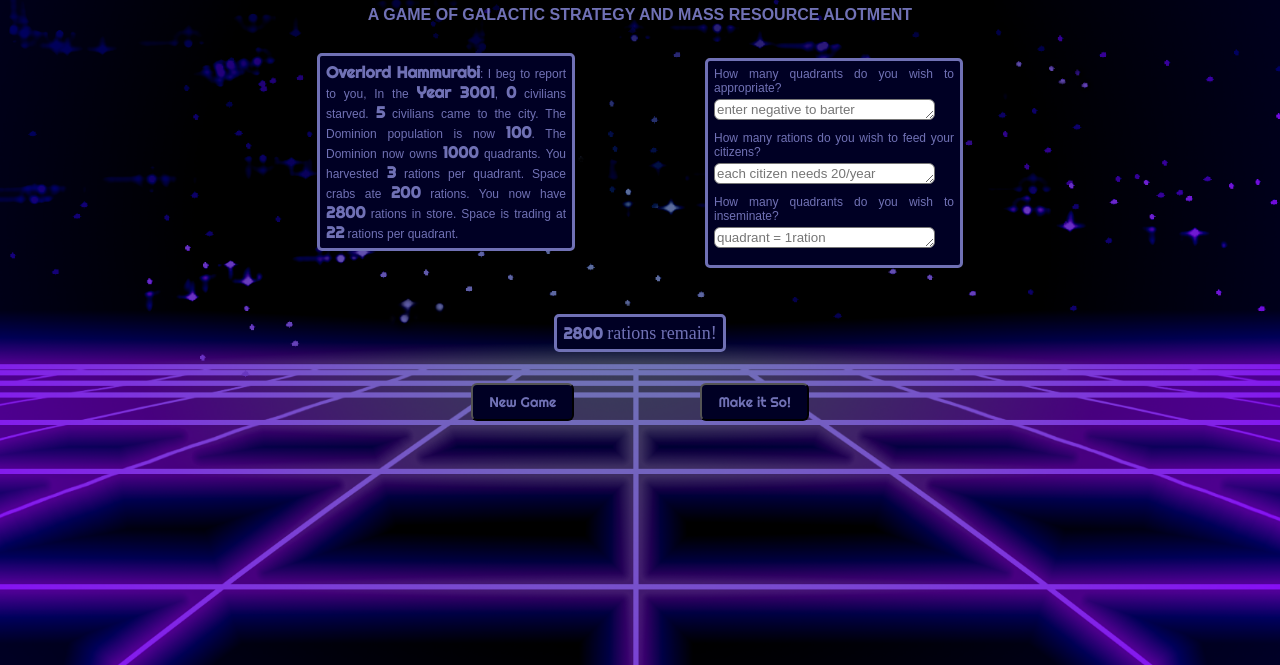
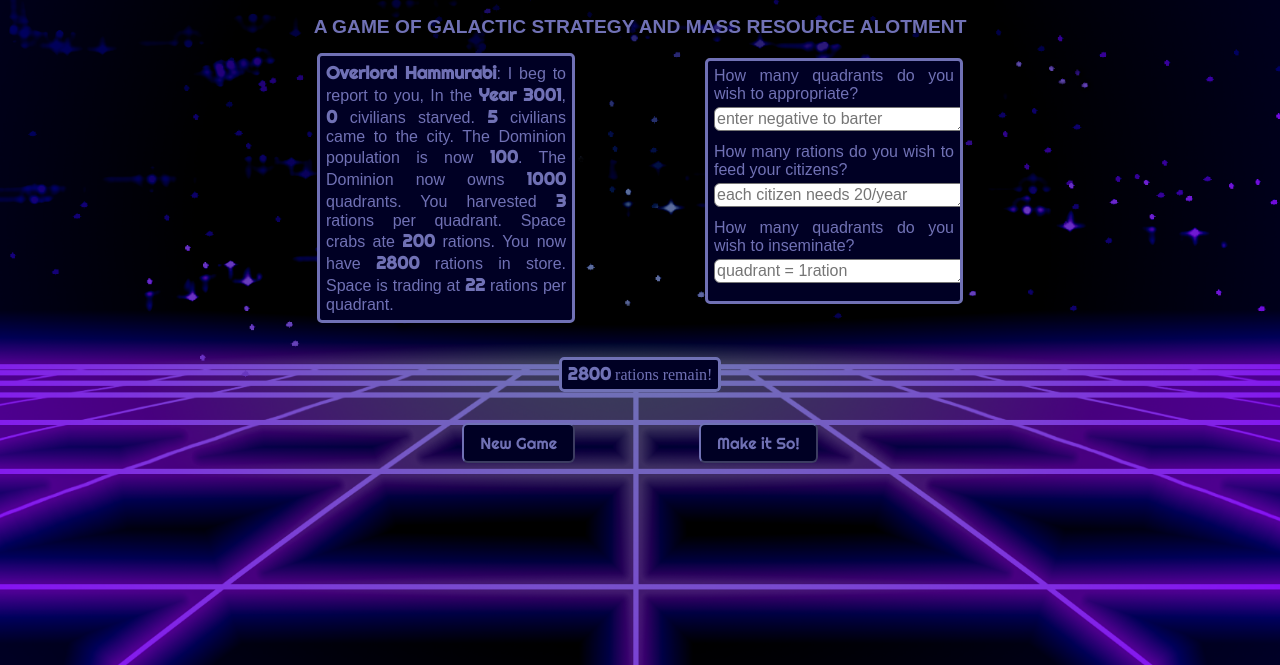
Before and after one commit to Durban-Designer/Hammurabi-Game, a website: page views/index.html in a window 1280 px wide. Shown: the part 135-800 px from the top of the page. Drawn offline with nearby package versions, Linux system fonts and the light colour scheme; a web font is replaced by a local one.

Commit message:
Worked on Mobile Support
Switched all fonts to em.
prevented user scaling.

```diff
--- a/views/css/css.less
+++ b/views/css/css.less
@@ -10,15 +10,15 @@
 .wrapper {
   display: grid;
   grid-template-columns: 15% 2fr 2fr 15%;
-  grid-template-rows: 150px 260px 50px 200px;
+  grid-template-rows: 150px 300px 50px 200px;
   grid-gap: 10px;
   color: #444;
+  font-size: 1em;
 }
 
 .box {
   border-radius: 5px;
   padding: 20px;
-  font-size: 150%;
 }
 //title
 .a {
@@ -95,7 +95,7 @@ h1 {
   text-align: center;
   color:@primary-color;
   font-family: @bold-font;
-  font-size: 44px;
+  font-size: 3em;
 }
 
 h4 {
@@ -104,7 +104,7 @@ h4 {
   text-align: center;
   color:@primary-color;
   font-family:@light-font;
-  font-size: 16px;
+  font-size: 1.2em;
 }
 
 .info {
@@ -115,7 +115,7 @@ h4 {
   width: 240px;
   color: @primary-color;
   font-family:@light-font;
-  font-size: 12px;
+  font-size: 1em;
   text-align: justify;
   float: right;
   margin-right: 40px;
@@ -130,7 +130,7 @@ h4 {
 strong {
   color:@primary-color;
   font-family: @bold-font;
-  font-size: 16px;
+  font-size: 1.1em;
 }
 
 .plague {
@@ -140,7 +140,7 @@ strong {
 .count {
   margin-top: 20px;
   color:@primary-color;
-  font-size: 18px;
+  font-size: 1em;
   text-align: center;
 }
 
@@ -164,7 +164,7 @@ strong {
   margin-left: 40px;
   color:@primary-color;
   font-family:@light-font;
-  font-size: 12px;
+  font-size: 1em;
   border-radius: 5px;
   border-style: solid;
   border-color: @primary-color;
@@ -173,7 +173,8 @@ strong {
   background-color: @background-color;
 }
 
-textarea {
+textarea  {
+  font-size: 1em;
   margin-top: 4px;
   margin-bottom: 8px;
   font-family:@light-font;
@@ -195,7 +196,8 @@ button{
     border-radius: 6px;
     color: @primary-color;
     font-family: @bold-font;
-    font-size: 14px;
+    border-color: @primary-color;
+    font-size: 1em;
     background-color: @background-color;
     padding: 8px 16px;
     text-decoration: none;
@@ -231,7 +233,7 @@ button:hover {
   text-align: center;
   color: @primary-color;
   font-family: @bold-font;
-  font-size: 24px;
+  font-size: 1.2em;
   border-radius: 5px;
   border-style: solid;
   border-color: @primary-color;
--- a/views/index.html
+++ b/views/index.html
@@ -2,6 +2,7 @@
 <html>
   <head>
     <meta charset="utf-8">
+    <meta name="viewport" content="width=device-width, user-scalable=no, initial-scale=1.0, maximum-scale=1.0"/>
     <title>Hammurabi Game Home</title>
     <link rel="stylesheet/less" type="text/css" href="css/css.less">
     <link href="https://fonts.googleapis.com/css?family=Aldrich|Righteous" rel="stylesheet">
--- a/views/javascript/game.js
+++ b/views/javascript/game.js
@@ -56,10 +56,14 @@ function gameUpdate() {
   plagueNumber = Math.ceil((Math.random() * .5) * population) + 1;
   $(".plague").css({display: "none"});
   if (plague == 6 || plague == 12) {
+    $(".wrapper").css({"grid-template-rows":"150px 360px 50px 200px"});
     $(".plague").css({display: "inline"});
     $(".plagueNumber").html(plagueNumber);
     population = population - plagueNumber;
     $(".population").html(population);
+  }
+  if (plague != 6 & plague != 12) {
+    $(".wrapper").css({"grid-template-rows":"150px 300px 50px 200px"});
   }
   //failure
   if (starvedTotal >= 50) {
@@ -153,3 +157,7 @@ function rationCalc() {
 $(".startNew").on("click", function(){
   location.reload();
 });
+//mobile zoom fix
+document.addEventListener("gesturestart", function(e) {
+  e.preventDefault();
+});
```
